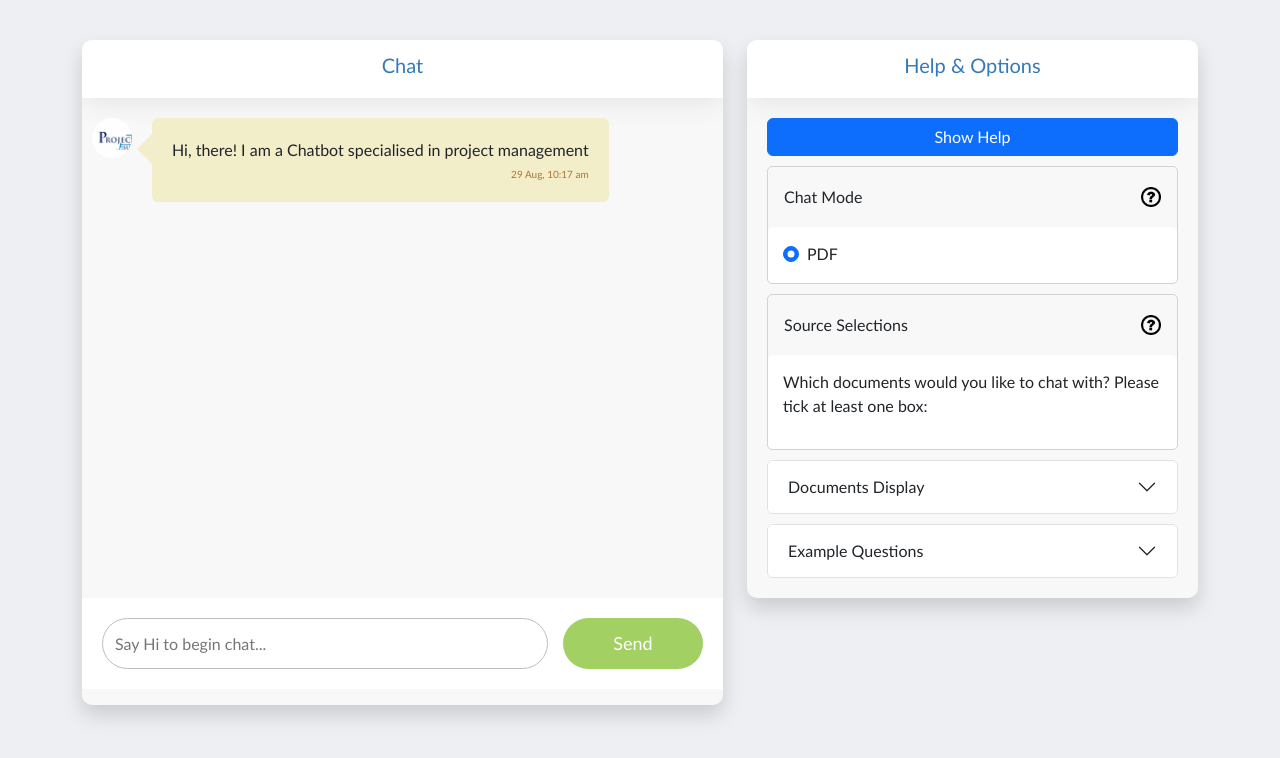
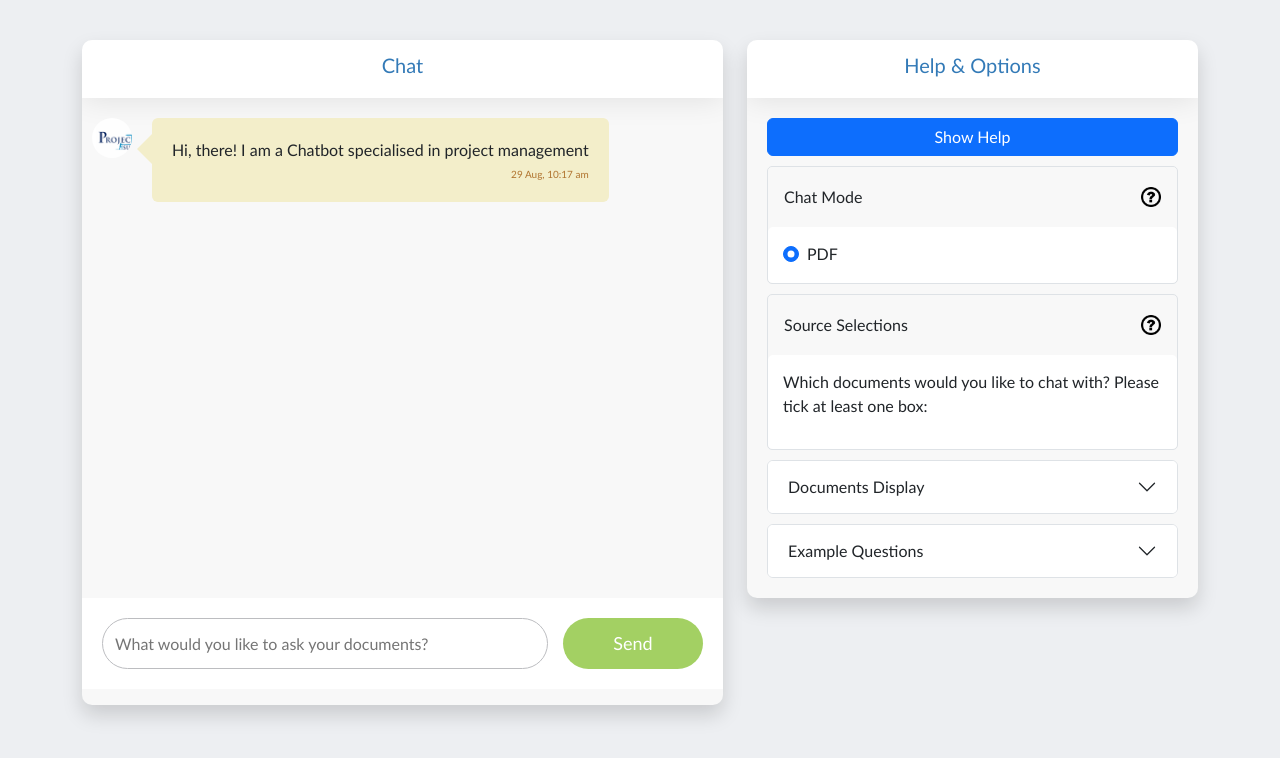
Before and after one commit to lawrencerowland/PS-Chat, a Flask app: template templates/bot.html in a window 1280 px wide. Shown: the top 758 px of the page. Run offline with Flask 3, Linux system fonts and the light colour scheme; the template is opened without the code that fills it, so the values that code supplies are empty; some libraries are stand-ins or nearby versions.

Commit message:
update styling

```diff
--- a/static/main.css
+++ b/static/main.css
@@ -189,7 +189,7 @@ body {
 /* ---------------------------------------------------------------------- */
 
 .panel {
-	border: 1px solid lightgray;
+	border: 1px solid #DEE2E6;
 	border-radius: 5px;
 }
 
--- a/templates/bot.html
+++ b/templates/bot.html
@@ -68,7 +68,7 @@
 
 					<!-- input -->
 					<form class="bottom_wrapper">
-						<input id="msg_input" placeholder="Say Hi to begin chat..." required oninvalid="this.setCustomValidity('Enter your question here')"
+						<input id="msg_input" placeholder="What would you like to ask your documents?" required oninvalid="this.setCustomValidity('Enter your question here')"
 						oninput="this.setCustomValidity('')" />
 						<button id="send_button" class="app_button_1">Send</button>
 					</form>
```
